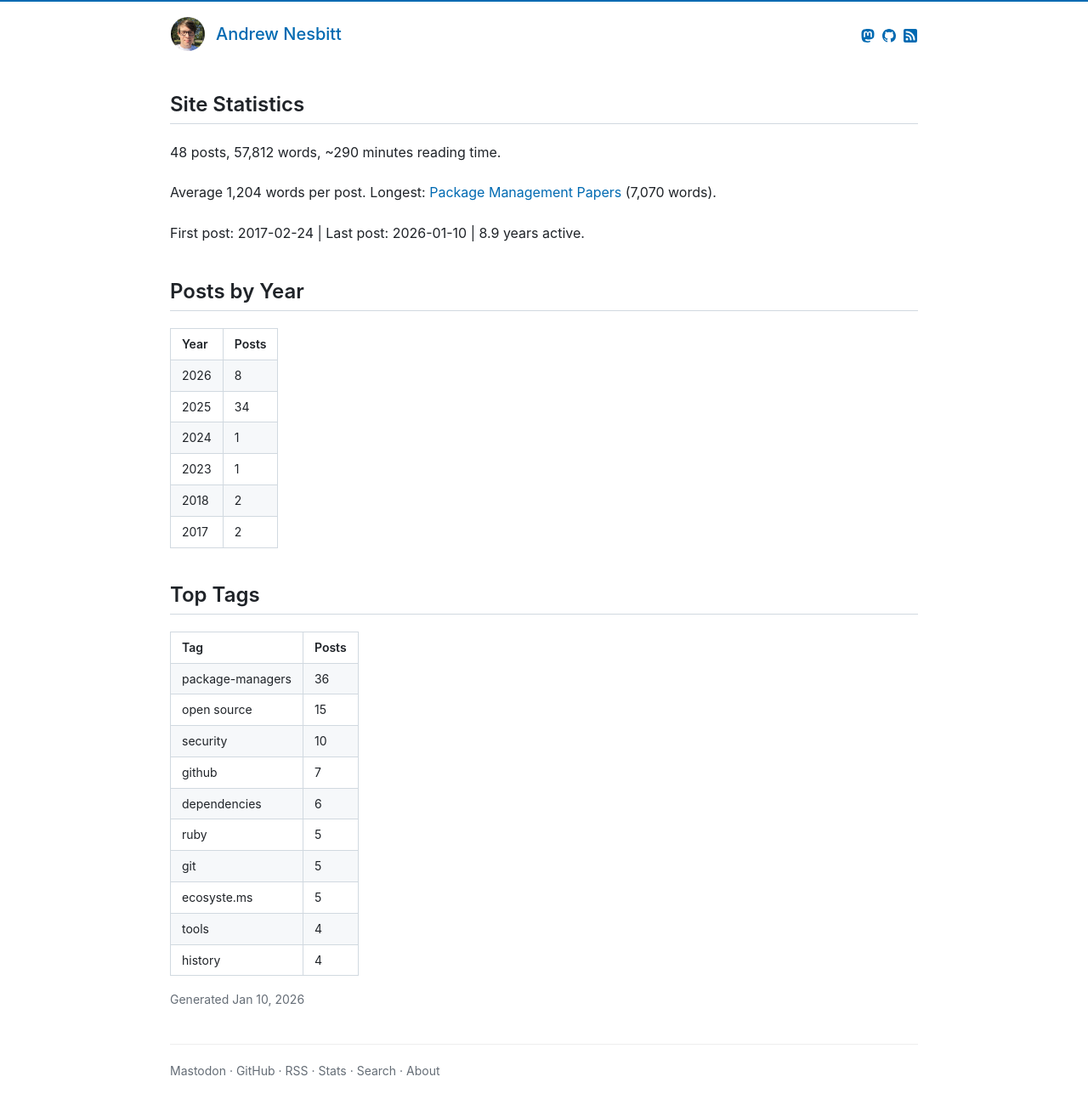
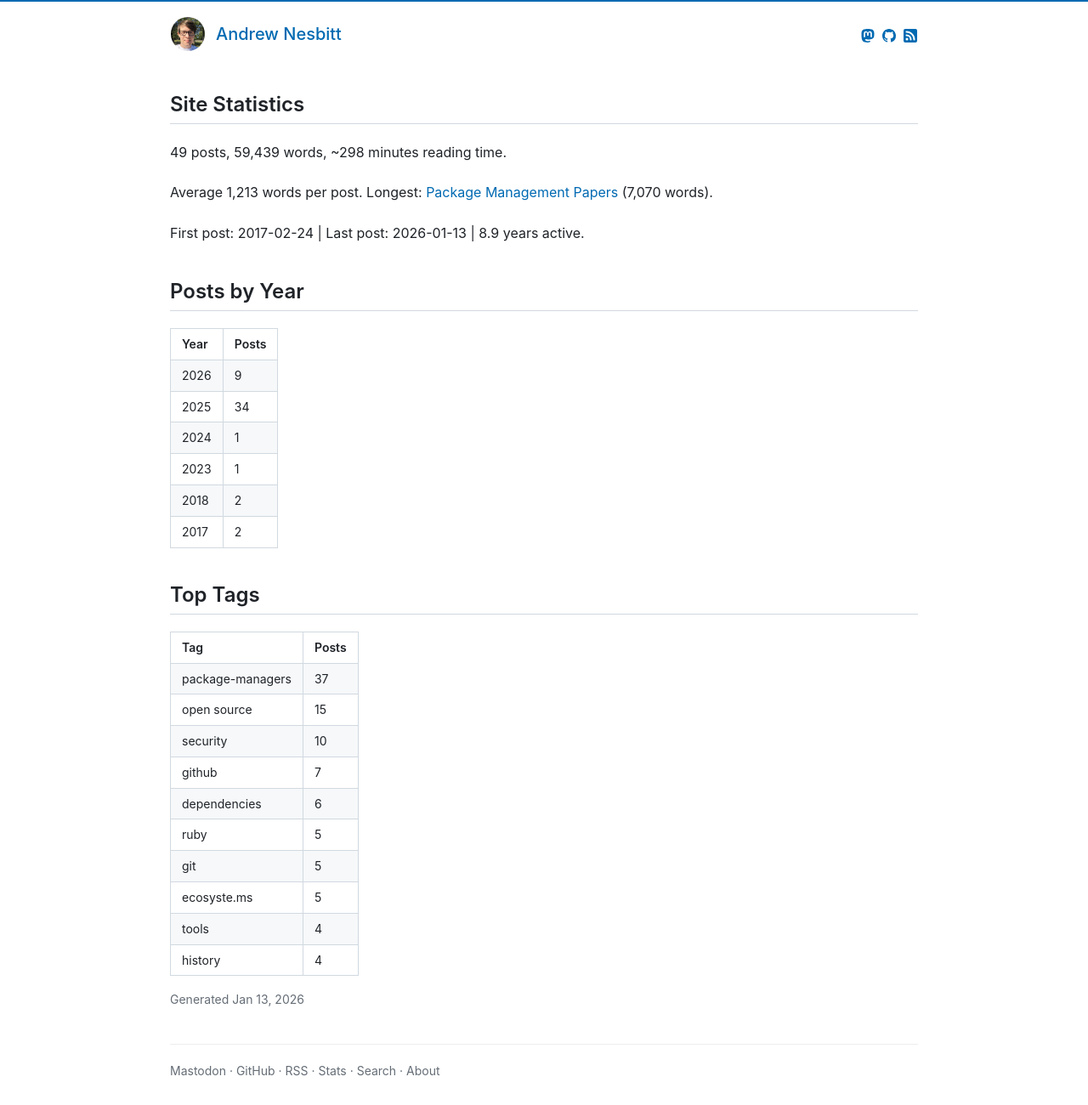
Before and after one commit to andrew/nesbitt.io, a Jekyll site: the page built from stats.html, in a window 1280 px wide. Shown: the whole page at 85% size. Built offline with Jekyll 4.4.1, drawn with Linux system fonts in a browser that asks for light colours.

```diff
--- a/_data/stats.json
+++ b/_data/stats.json
@@ -1,9 +1,9 @@
 {
-  "generated_at": "2026-01-10T11:53:46Z",
-  "total_posts": 48,
-  "total_words": 57812,
-  "reading_minutes": 290,
-  "average_words": 1204,
+  "generated_at": "2026-01-13T10:30:21Z",
+  "total_posts": 49,
+  "total_words": 59439,
+  "reading_minutes": 298,
+  "average_words": 1213,
   "longest_post": {
     "title": "Package Management Papers",
     "url": "/2025/11/13/package-management-papers.html",
@@ -20,16 +20,16 @@
     "date": "2017-02-24"
   },
   "last_post": {
-    "title": "16 Best Practices for Reducing Dependabot Noise",
-    "url": "/2026/01/10/16-best-practices-for-reducing-dependabot-noise.html",
-    "date": "2026-01-10"
+    "title": "Package Manager Glossary",
+    "url": "/2026/01/13/package-manager-glossary.html",
+    "date": "2026-01-13"
   },
   "years_active": 8.9,
-  "posts_per_month": 0.4,
+  "posts_per_month": 0.5,
   "posts_by_year": [
     {
       "year": 2026,
-      "count": 8
+      "count": 9
     },
     {
       "year": 2025,
@@ -55,7 +55,7 @@
   "posts_by_month": [
     {
       "month": "2026-01",
-      "count": 8
+      "count": 9
     },
     {
       "month": "2025-12",
@@ -89,7 +89,7 @@
   "posts_by_day_of_week": {
     "sunday": 7,
     "monday": 8,
-    "tuesday": 4,
+    "tuesday": 5,
     "wednesday": 5,
     "thursday": 9,
     "friday": 8,
@@ -98,7 +98,7 @@
   "tags": [
     {
       "name": "package-managers",
-      "count": 36
+      "count": 37
     },
     {
       "name": "open source",
```
Also changed, not shown: Gemfile.lock.
